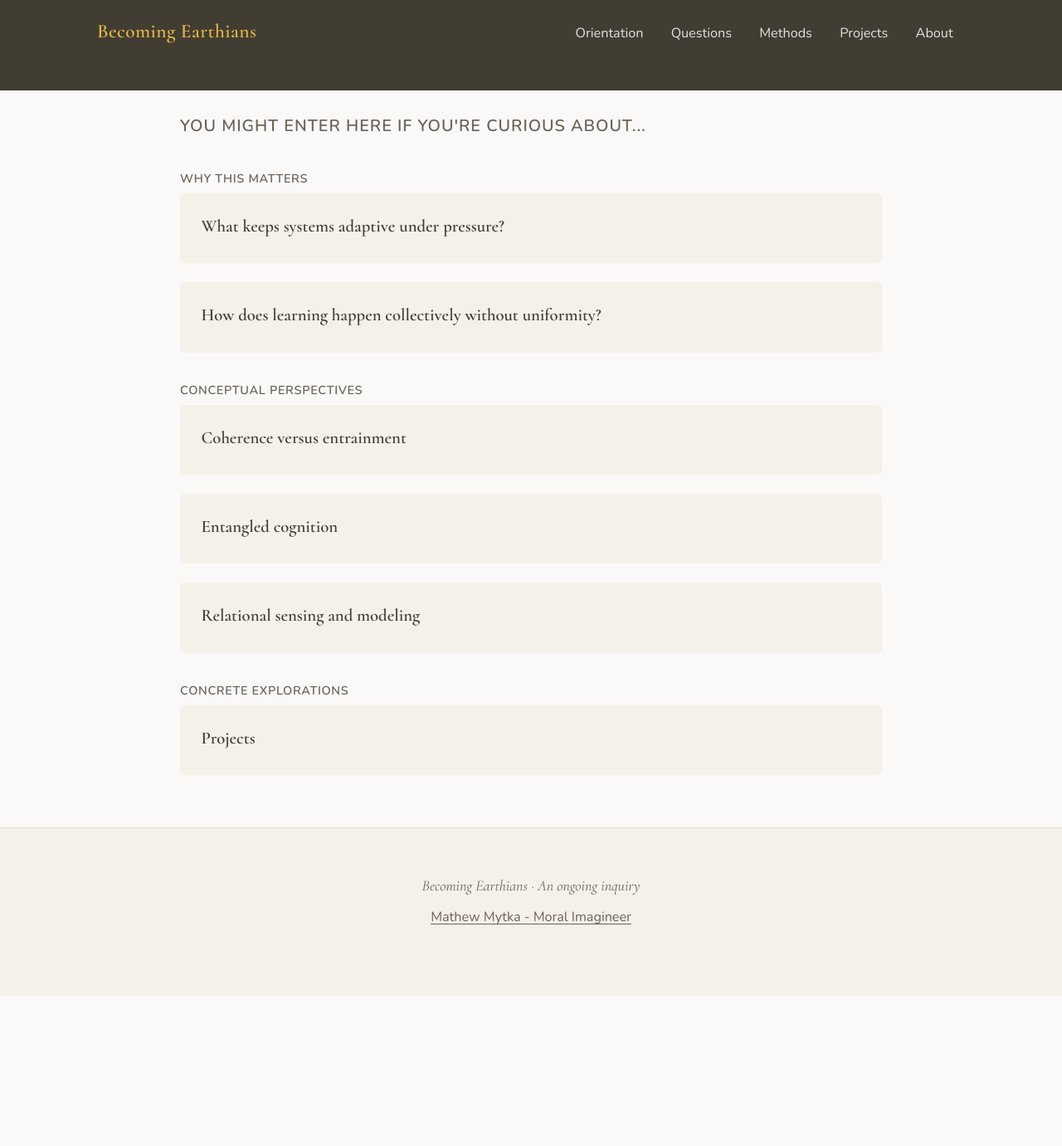
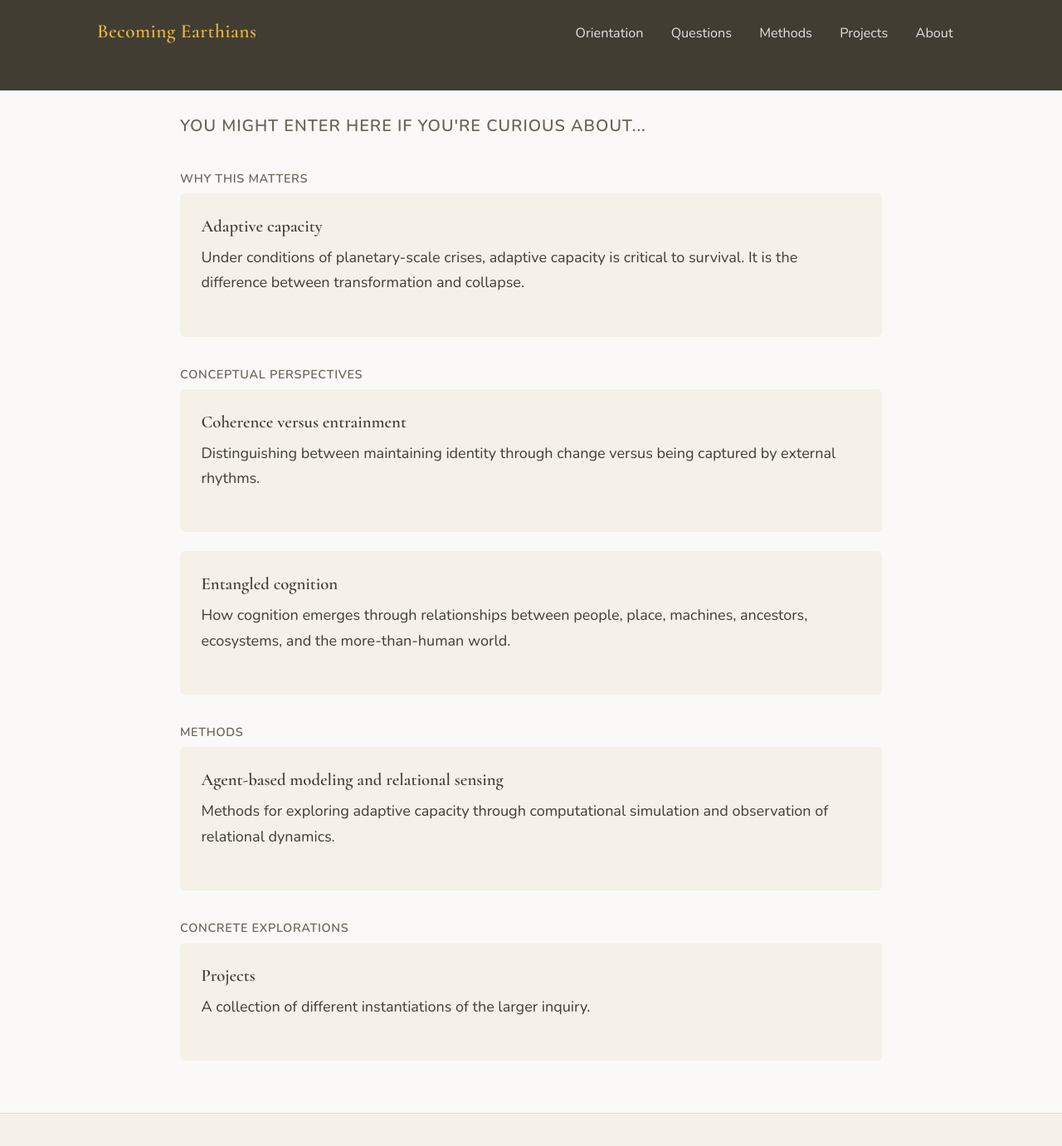
Before and after one commit to m3data/becoming-earthians, a Jekyll site: the page built from index.md, in a window 1280 px wide and 1400 px high, scrolled down 852 px. Shown: the top 1381 px of the window at 83% size. Built offline with Jekyll 4.4.1, drawn with Linux system fonts in a browser that asks for light colours; before the commit the page ends 2052 px from its top, so only the background shows below that.

Commit message:
copy refinements to entry points

```diff
--- a/index.md
+++ b/index.md
@@ -31,12 +31,8 @@ title: Home
     <ul class="entry-points">
       <li>
         <a href="{{ '/questions/adaptive-capacity/' | relative_url }}">
-          <strong>What keeps systems adaptive under pressure?</strong>
-        </a>
-      </li>
-      <li>
-        <a href="{{ '/questions/entangled-cognition/' | relative_url }}">
-          <strong>How does learning happen collectively without uniformity?</strong>
+          <strong>Adaptive capacity</strong>
+          <p>Under conditions of planetary-scale crises, adaptive capacity is critical to survival. It is the difference between transformation and collapse.</p>
         </a>
       </li>
     </ul>
@@ -46,16 +42,22 @@ title: Home
       <li>
         <a href="{{ '/questions/coherence-vs-entrainment/' | relative_url }}">
           <strong>Coherence versus entrainment</strong>
+          <p>Distinguishing between maintaining identity through change versus being captured by external rhythms.</p>
         </a>
       </li>
       <li>
         <a href="{{ '/questions/entangled-cognition/' | relative_url }}">
           <strong>Entangled cognition</strong>
+          <p>How cognition emerges through relationships between people, place, machines, ancestors, ecosystems, and the more-than-human world.</p>
         </a>
       </li>
+    </ul>
+    <h3 class="entry-category">Methods</h3>
+    <ul class="entry-points">
       <li>
         <a href="{{ '/methods/' | relative_url }}">
-          <strong>Relational sensing and modeling</strong>
+          <strong>Agent-based modeling and relational sensing</strong>
+          <p>Methods for exploring adaptive capacity through computational simulation and observation of relational dynamics.</p>
         </a>
       </li>
     </ul>
@@ -65,6 +67,7 @@ title: Home
       <li>
         <a href="{{ '/projects/' | relative_url }}">
           <strong>Projects</strong>
+          <p>A collection of different instantiations of the larger inquiry.</p>
         </a>
       </li>
     </ul>
```
